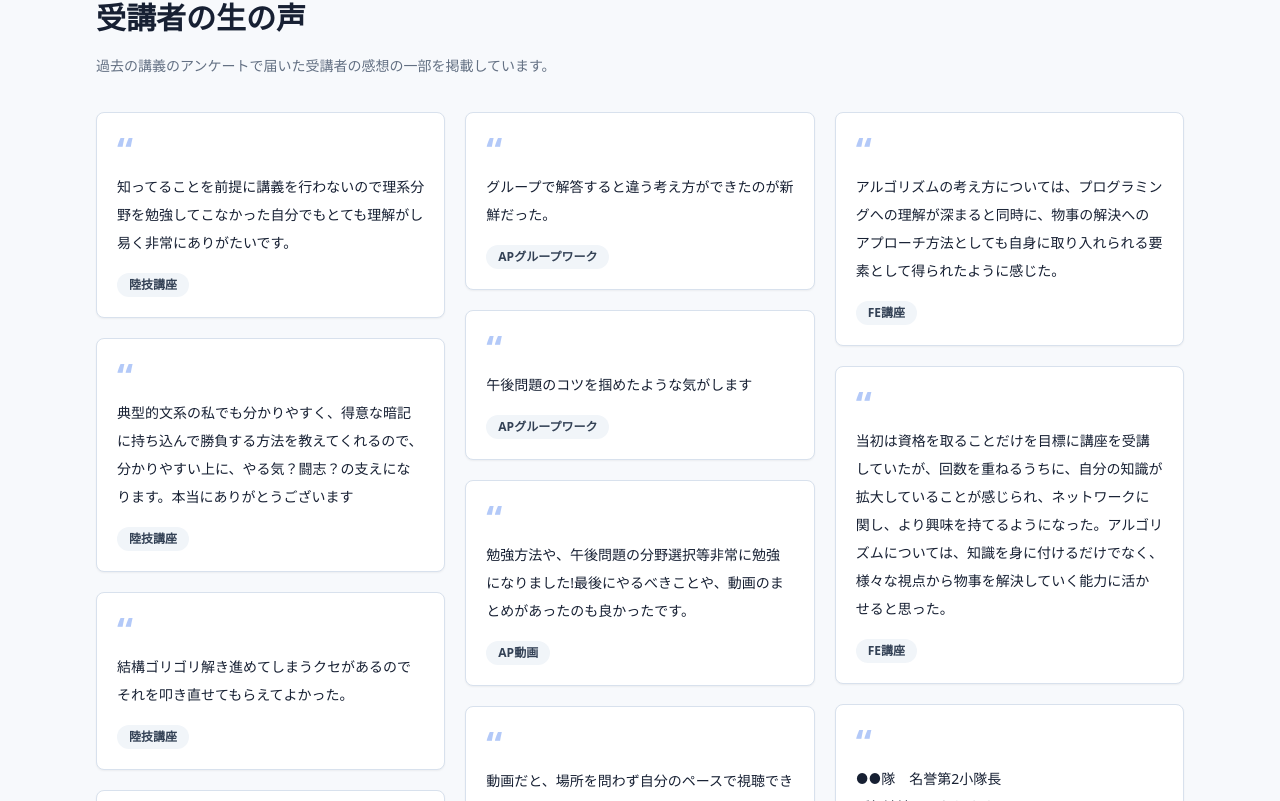
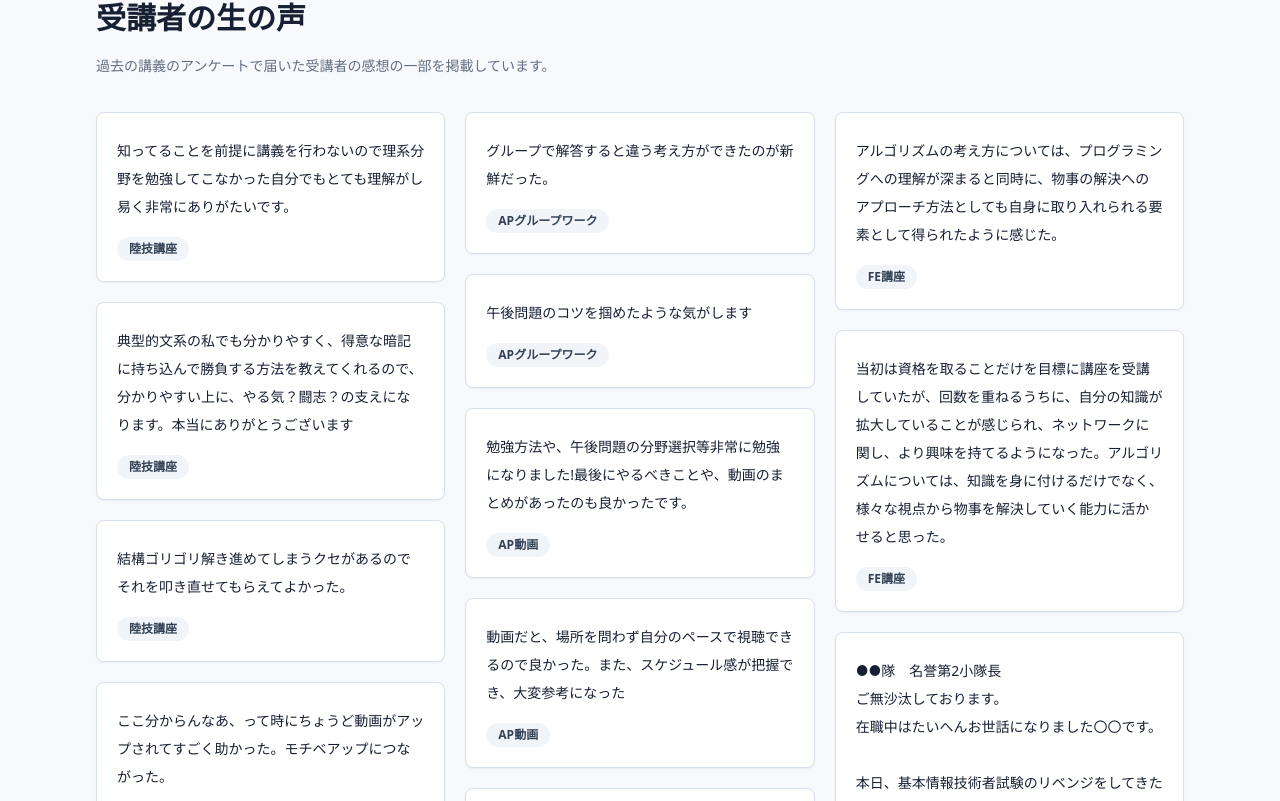
Before and after one commit to hmamiya52-bit/4th-TA_byMamiya, a Next.js app: page / in a window 1280 px wide. Shown: the part 4419-5220 px from the top of the page. Built offline with nearby package versions, Linux system fonts and the light colour scheme.

Commit message:
Remove testimonial quote decoration

```diff
--- a/src/components/TestimonialSection.tsx
+++ b/src/components/TestimonialSection.tsx
@@ -71,7 +71,6 @@ export function TestimonialSection() {
               key={`${testimonial.source}-${testimonial.text}`}
               className="mb-5 break-inside-avoid rounded-lg border border-line bg-surface p-5 shadow-sm"
             >
-              <p className="text-4xl font-bold leading-none text-accent/35">“</p>
               <p className="mt-1 whitespace-pre-line text-sm leading-7 text-ink">{testimonial.text}</p>
               <p className="mt-4 inline-flex rounded-full bg-badge px-3 py-1 text-xs font-bold text-badgeText">
                 {testimonial.source}
```
